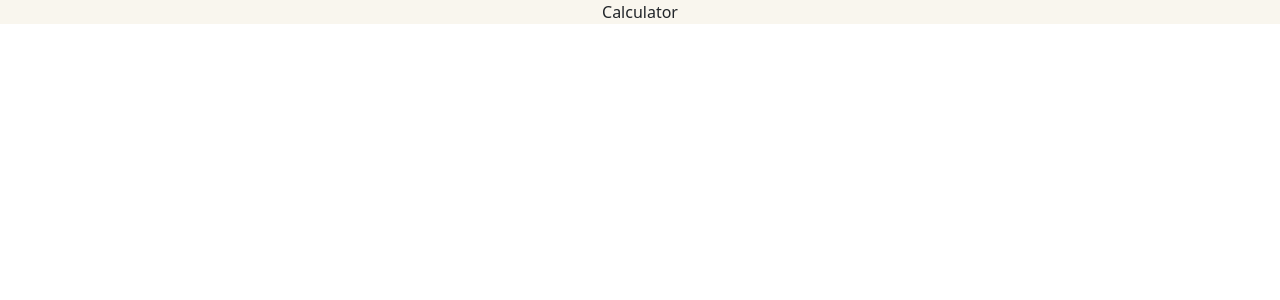
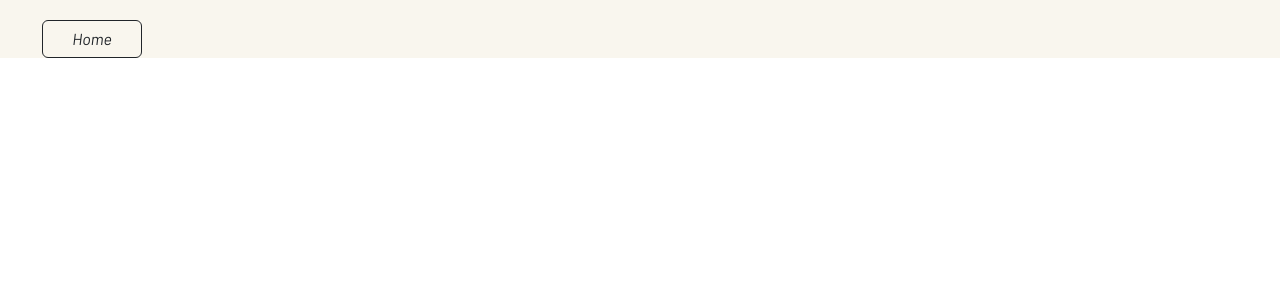
Before and after one commit to DarlsCalica/ACTION-OJT_Calica, a React (Vite) app in the folder OJT_1-Calica/: page /calculator in a window 1280 px wide. Shown: the top 300 px of the page. Built offline with nearby package versions, Linux system fonts and the light colour scheme; a web font is replaced by a local one.

Commit message:
For calculator page

```diff
--- a/OJT_1-Calica/src/pages/Calculator.tsx
+++ b/OJT_1-Calica/src/pages/Calculator.tsx
@@ -1,6 +1,24 @@
+import { Container, Row } from "react-bootstrap";
+import HomeButton from "./components/homebutton";
+import { useNavigate } from "react-router-dom";
 
 export default function Calculator() {
+
+  const navigate = useNavigate();
+
   return (
-    <div>Calculator</div>
+      <Container fluid>
+    {/* Home Button */}
+       <Row style={{width: '140px'}}>
+          <div style={{marginTop: '20px'}}>
+            <HomeButton label='Home' onClick={() => navigate("/")} />
+          </div>
+        </Row>
+
+    {/* Title */}
+        <Row>
+
+        </Row>
+      </Container>
   )
 }
```
Also changed, not shown: OJT_1-Calica/src/pages/components/Form.tsx (added, +29 -0 lines).
